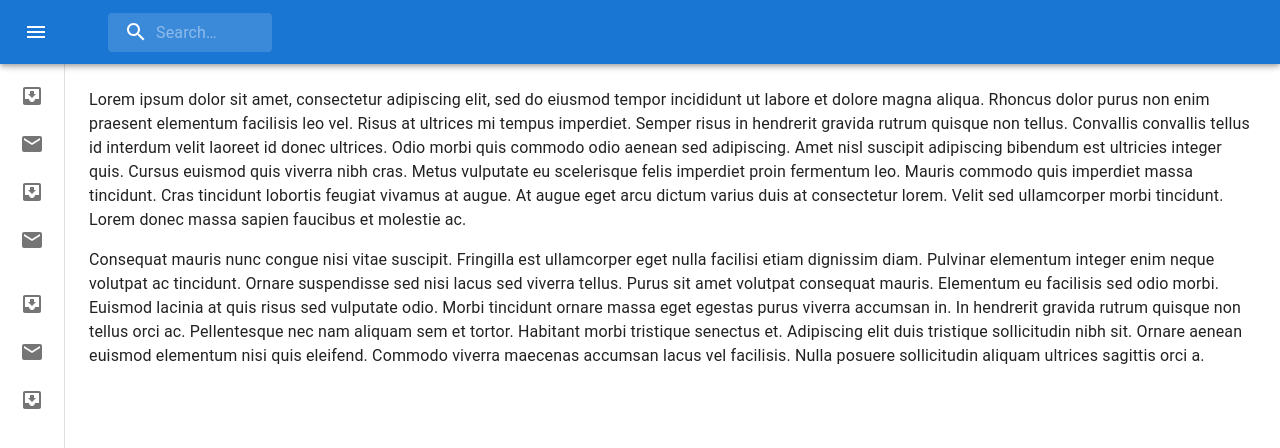
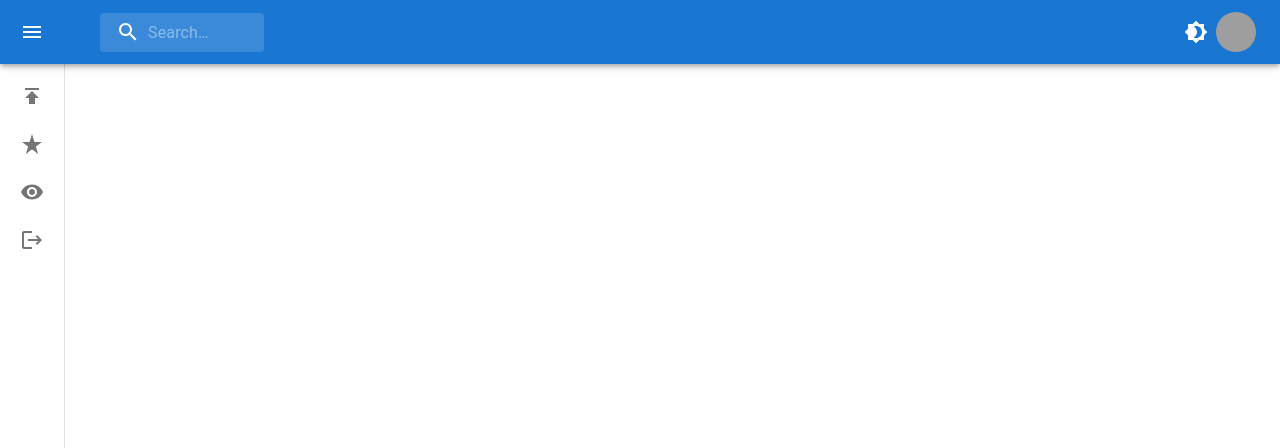
Before and after one commit to adityasinghz/recipe-platform-ui, a React (Vite) app: page /dashboard in a window 1280 px wide. Shown: the top 448 px of the page. Built offline with nearby package versions, Linux system fonts and the light colour scheme; grey boxes are pictures that could not be loaded; the HTML template or start-up script is replaced by a standard one.

Commit message:
added upload button

```diff
--- a/src/components/AppBar.tsx
+++ b/src/components/AppBar.tsx
@@ -2,13 +2,15 @@ import * as React from 'react';
 import { styled, useTheme, alpha } from '@mui/material/styles';
 import MuiAppBar, { AppBarProps as MuiAppBarProps } from '@mui/material/AppBar';
 import Toolbar from '@mui/material/Toolbar';
-import Typography from '@mui/material/Typography';
+import Box from '@mui/material/Box';
 import IconButton from '@mui/material/IconButton';
 import MenuIcon from '@mui/icons-material/Menu';
 import SearchIcon from '@mui/icons-material/Search';
-import NotificationsIcon from '@mui/icons-material/Notifications';
+import Brightness4Icon from '@mui/icons-material/Brightness4';
+import Brightness7Icon from '@mui/icons-material/Brightness7';
 import Avatar from '@mui/material/Avatar';
 import InputBase from '@mui/material/InputBase';
+const ColorModeContext = React.createContext({ toggleColorMode: () => {} });
 
 const Search = styled('div')(({ theme }) => ({
   position: 'relative',
@@ -75,7 +77,8 @@ const AppBar = styled(MuiAppBar, {
 }));
 
 const CustomAppBar: React.FC<AppBarProps> = ({ open, handleDrawerOpen }) => {
-  const theme = useTheme();
+    const theme = useTheme();
+    const colorMode = React.useContext(ColorModeContext);
 
   return (
     <AppBar position="fixed" open={open}>
@@ -92,9 +95,6 @@ const CustomAppBar: React.FC<AppBarProps> = ({ open, handleDrawerOpen }) => {
         >
           <MenuIcon />
         </IconButton>
-        <Typography variant="h6" noWrap component="div" sx={{ flexGrow: 1 }}>
-          My Custom App
-        </Typography>
         <Search>
           <SearchIconWrapper>
             <SearchIcon />
@@ -104,9 +104,10 @@ const CustomAppBar: React.FC<AppBarProps> = ({ open, handleDrawerOpen }) => {
             inputProps={{ 'aria-label': 'search' }}
           />
         </Search>
-        <IconButton color="inherit">
-          <NotificationsIcon />
-        </IconButton>
+        <Box sx={{ flexGrow: 1 }} />
+        <IconButton sx={{ ml: 1 }} onClick={colorMode.toggleColorMode} color="inherit">
+        {theme.palette.mode === 'dark' ? <Brightness7Icon /> : <Brightness4Icon />}
+      </IconButton>
         <Avatar alt="User Avatar" src="/static/images/avatar/1.jpg" />
       </Toolbar>
     </AppBar>
--- a/src/components/sideBar.tsx
+++ b/src/components/sideBar.tsx
@@ -1,70 +1,21 @@
 import * as React from 'react';
-import { styled, useTheme, Theme, CSSObject, alpha } from '@mui/material/styles';
+import { styled, useTheme, Theme, CSSObject } from '@mui/material/styles';
 import Box from '@mui/material/Box';
 import MuiDrawer from '@mui/material/Drawer';
-import MuiAppBar, { AppBarProps as MuiAppBarProps } from '@mui/material/AppBar';
-import Toolbar from '@mui/material/Toolbar';
 import List from '@mui/material/List';
 import CssBaseline from '@mui/material/CssBaseline';
-import Typography from '@mui/material/Typography';
-import Divider from '@mui/material/Divider';
+import StarRateIcon from '@mui/icons-material/StarRate';
 import IconButton from '@mui/material/IconButton';
-import MenuIcon from '@mui/icons-material/Menu';
 import ChevronLeftIcon from '@mui/icons-material/ChevronLeft';
 import ChevronRightIcon from '@mui/icons-material/ChevronRight';
 import ListItem from '@mui/material/ListItem';
 import ListItemButton from '@mui/material/ListItemButton';
 import ListItemIcon from '@mui/material/ListItemIcon';
 import ListItemText from '@mui/material/ListItemText';
-import InboxIcon from '@mui/icons-material/MoveToInbox';
-import MailIcon from '@mui/icons-material/Mail';
-import SearchIcon from '@mui/icons-material/Search';
-import InputBase from '@mui/material/InputBase';
-import Avatar from '@mui/material/Avatar';
-
-
-const Search = styled('div')(({ theme }) => ({
-  position: 'relative',
-  borderRadius: theme.shape.borderRadius,
-  backgroundColor: alpha(theme.palette.common.white, 0.15),
-  '&:hover': {
-    backgroundColor: alpha(theme.palette.common.white, 0.25),
-  },
-  marginLeft: 0,
-  width: '100%',
-  [theme.breakpoints.up('sm')]: {
-    marginLeft: theme.spacing(1),
-    width: 'auto',
-  },
-}));
-
-const SearchIconWrapper = styled('div')(({ theme }) => ({
-  padding: theme.spacing(0, 2),
-  height: '100%',
-  position: 'absolute',
-  pointerEvents: 'none',
-  display: 'flex',
-  alignItems: 'center',
-  justifyContent: 'center',
-}));
-
-const StyledInputBase = styled(InputBase)(({ theme }) => ({
-  color: 'inherit',
-  width: '100%',
-  '& .MuiInputBase-input': {
-    padding: theme.spacing(1, 1, 1, 0),
-    // vertical padding + font size from searchIcon
-    paddingLeft: `calc(1em + ${theme.spacing(4)})`,
-    transition: theme.transitions.create('width'),
-    [theme.breakpoints.up('sm')]: {
-      width: '12ch',
-      '&:focus': {
-        width: '20ch',
-      },
-    },
-  },
-}));
-
+import PublishIcon from '@mui/icons-material/Publish';
+import VisibilityIcon from '@mui/icons-material/Visibility';
+import CustomAppBar from './AppBar'; // Make sure the path is correct
+import LogoutIcon from '@mui/icons-material/Logout';
 
 const drawerWidth = 240;
 
@@ -96,28 +47,6 @@ const DrawerHeader = styled('div')(({ theme }) => ({
   padding: theme.spacing(0, 1),
   // necessary for content to be below app bar
   ...theme.mixins.toolbar,
-}));
-
-interface AppBarProps extends MuiAppBarProps {
-  open?: boolean;
-}
-
-const AppBar = styled(MuiAppBar, {
-  shouldForwardProp: (prop) => prop !== 'open',
-})<AppBarProps>(({ theme, open }) => ({
-  zIndex: theme.zIndex.drawer + 1,
-  transition: theme.transitions.create(['width', 'margin'], {
-    easing: theme.transitions.easing.sharp,
-    duration: theme.transitions.duration.leavingScreen,
-  }),
-  ...(open && {
-    marginLeft: drawerWidth,
-    width: `calc(100% - ${drawerWidth}px)`,
-    transition: theme.transitions.create(['width', 'margin'], {
-      easing: theme.transitions.easing.sharp,
-      duration: theme.transitions.duration.enteringScreen,
-    }),
-  }),
 }));
 
 const Drawer = styled(MuiDrawer, { shouldForwardProp: (prop) => prop !== 'open' })(
@@ -152,32 +81,7 @@ export default function MiniDrawer() {
   return (
     <Box sx={{ display: 'flex' }}>
       <CssBaseline />
-      <AppBar position="fixed" open={open}>
-      <Toolbar>
-          <IconButton
-            size="large"
-            edge="start"
-            color="inherit"
-            aria-label="open drawer"
-            sx={{
-                marginRight: 5,
-                ...(open && { display: 'none' }),
-              }}
-            onClick={handleDrawerOpen}
-          >
-            <MenuIcon />
-          </IconButton>
-          <Search>
-            <SearchIconWrapper>
-              <SearchIcon />
-            </SearchIconWrapper>
-            <StyledInputBase
-              placeholder="Search…"
-              inputProps={{ 'aria-label': 'search' }}
-            />
-          </Search>
-      </Toolbar>
-      </AppBar>
+      <CustomAppBar open={open} handleDrawerOpen={handleDrawerOpen} />
       <Drawer variant="permanent" open={open}>
         <DrawerHeader>
           <IconButton onClick={handleDrawerClose}>
@@ -185,8 +89,7 @@ export default function MiniDrawer() {
           </IconButton>
         </DrawerHeader>
         <List>
-          {['Inbox', 'Starred', 'Send email', 'Drafts'].map((text, index) => (
-            <ListItem key={text} disablePadding sx={{ display: 'block' }}>
+            <ListItem key={"submit"} disablePadding sx={{ display: 'block' }}>
               <ListItemButton
                 sx={{
                   minHeight: 48,
@@ -201,16 +104,12 @@ export default function MiniDrawer() {
                     justifyContent: 'center',
                   }}
                 >
-                  {index % 2 === 0 ? <InboxIcon /> : <MailIcon />}
+                  <PublishIcon />
                 </ListItemIcon>
-                <ListItemText primary={text} sx={{ opacity: open ? 1 : 0 }} />
+                <ListItemText primary={"Submit Your Recipe"} sx={{ opacity: open ? 1 : 0 }} />
               </ListItemButton>
             </ListItem>
-          ))}
-        </List>
-        <List>
-          {['All mail', 'Trash', 'Spam'].map((text, index) => (
-            <ListItem key={text} disablePadding sx={{ display: 'block' }}>
+            <ListItem key={"submit"} disablePadding sx={{ display: 'block' }}>
               <ListItemButton
                 sx={{
                   minHeight: 48,
@@ -225,43 +124,56 @@ export default function MiniDrawer() {
                     justifyContent: 'center',
                   }}
                 >
-                  {index % 2 === 0 ? <InboxIcon /> : <MailIcon />}
+                  <StarRateIcon />
                 </ListItemIcon>
-                <ListItemText primary={text} sx={{ opacity: open ? 1 : 0 }} />
+                <ListItemText primary={"Favorite Recipe"} sx={{ opacity: open ? 1 : 0 }} />
               </ListItemButton>
             </ListItem>
-          ))}
+            <ListItem key={"submit"} disablePadding sx={{ display: 'block' }}>
+              <ListItemButton
+                sx={{
+                  minHeight: 48,
+                  justifyContent: open ? 'initial' : 'center',
+                  px: 2.5,
+                }}
+              >
+                <ListItemIcon
+                  sx={{
+                    minWidth: 0,
+                    mr: open ? 3 : 'auto',
+                    justifyContent: 'center',
+                  }}
+                >
+                  <VisibilityIcon />
+                </ListItemIcon>
+                <ListItemText primary={"View My Recipe"} sx={{ opacity: open ? 1 : 0 }} />
+              </ListItemButton>
+            </ListItem>
+            <ListItem key={"submit"} disablePadding sx={{ display: 'block' }}>
+              <ListItemButton
+                sx={{
+                  minHeight: 48,
+                  justifyContent: open ? 'initial' : 'center',
+                  px: 2.5,
+                }}
+              >
+                <ListItemIcon
+                  sx={{
+                    minWidth: 0,
+                    mr: open ? 3 : 'auto',
+                    justifyContent: 'center',
+                  }}
+                >
+                  <LogoutIcon />
+                </ListItemIcon>
+                <ListItemText primary={"Log Out"} sx={{ opacity: open ? 1 : 0 }} />
+              </ListItemButton>
+            </ListItem>
         </List>
       </Drawer>
       <Box component="main" sx={{ flexGrow: 1, p: 3 }}>
         <DrawerHeader />
-        <Typography paragraph>
-          Lorem ipsum dolor sit amet, consectetur adipiscing elit, sed do eiusmod
-          tempor incididunt ut labore et dolore magna aliqua. Rhoncus dolor purus non
-          enim praesent elementum facilisis leo vel. Risus at ultrices mi tempus
-          imperdiet. Semper risus in hendrerit gravida rutrum quisque non tellus.
-          Convallis convallis tellus id interdum velit laoreet id donec ultrices.
-          Odio morbi quis commodo odio aenean sed adipiscing. Amet nisl suscipit
-          adipiscing bibendum est ultricies integer quis. Cursus euismod quis viverra
-          nibh cras. Metus vulputate eu scelerisque felis imperdiet proin fermentum
-          leo. Mauris commodo quis imperdiet massa tincidunt. Cras tincidunt lobortis
-          feugiat vivamus at augue. At augue eget arcu dictum varius duis at
-          consectetur lorem. Velit sed ullamcorper morbi tincidunt. Lorem donec massa
-          sapien faucibus et molestie ac.
-        </Typography>
-        <Typography paragraph>
-          Consequat mauris nunc congue nisi vitae suscipit. Fringilla est ullamcorper
-          eget nulla facilisi etiam dignissim diam. Pulvinar elementum integer enim
-          neque volutpat ac tincidunt. Ornare suspendisse sed nisi lacus sed viverra
-          tellus. Purus sit amet volutpat consequat mauris. Elementum eu facilisis
-          sed odio morbi. Euismod lacinia at quis risus sed vulputate odio. Morbi
-          tincidunt ornare massa eget egestas purus viverra accumsan in. In hendrerit
-          gravida rutrum quisque non tellus orci ac. Pellentesque nec nam aliquam sem
-          et tortor. Habitant morbi tristique senectus et. Adipiscing elit duis
-          tristique sollicitudin nibh sit. Ornare aenean euismod elementum nisi quis
-          eleifend. Commodo viverra maecenas accumsan lacus vel facilisis. Nulla
-          posuere sollicitudin aliquam ultrices sagittis orci a.
-        </Typography>
+        {/*MAIN COMPONENT*/}
       </Box>
     </Box>
   );
--- /dev/null
+++ b/src/components/uploadButton.tsx
@@ -0,0 +1,31 @@
+import { styled } from '@mui/material/styles';
+import Button from '@mui/material/Button';
+import CloudUploadIcon from '@mui/icons-material/CloudUpload';
+
+const VisuallyHiddenInput = styled('input')({
+  clip: 'rect(0 0 0 0)',
+  clipPath: 'inset(50%)',
+  height: 1,
+  overflow: 'hidden',
+  position: 'absolute',
+  bottom: 0,
+  left: 0,
+  whiteSpace: 'nowrap',
+  width: 1,
+});
+
+export default function InputFileUpload() {
+  return (
+    <Button
+      component="label"
+      role={undefined}
+      variant="contained"
+      tabIndex={-1}
+      sx={{backgroundColor:'grey'}}
+      startIcon={<CloudUploadIcon />}
+    >
+      Upload Image
+      <VisuallyHiddenInput type="file" />
+    </Button>
+  );
+}
```
Also changed, not shown: src/components/signUpPage.tsx (+45 -14 lines).
